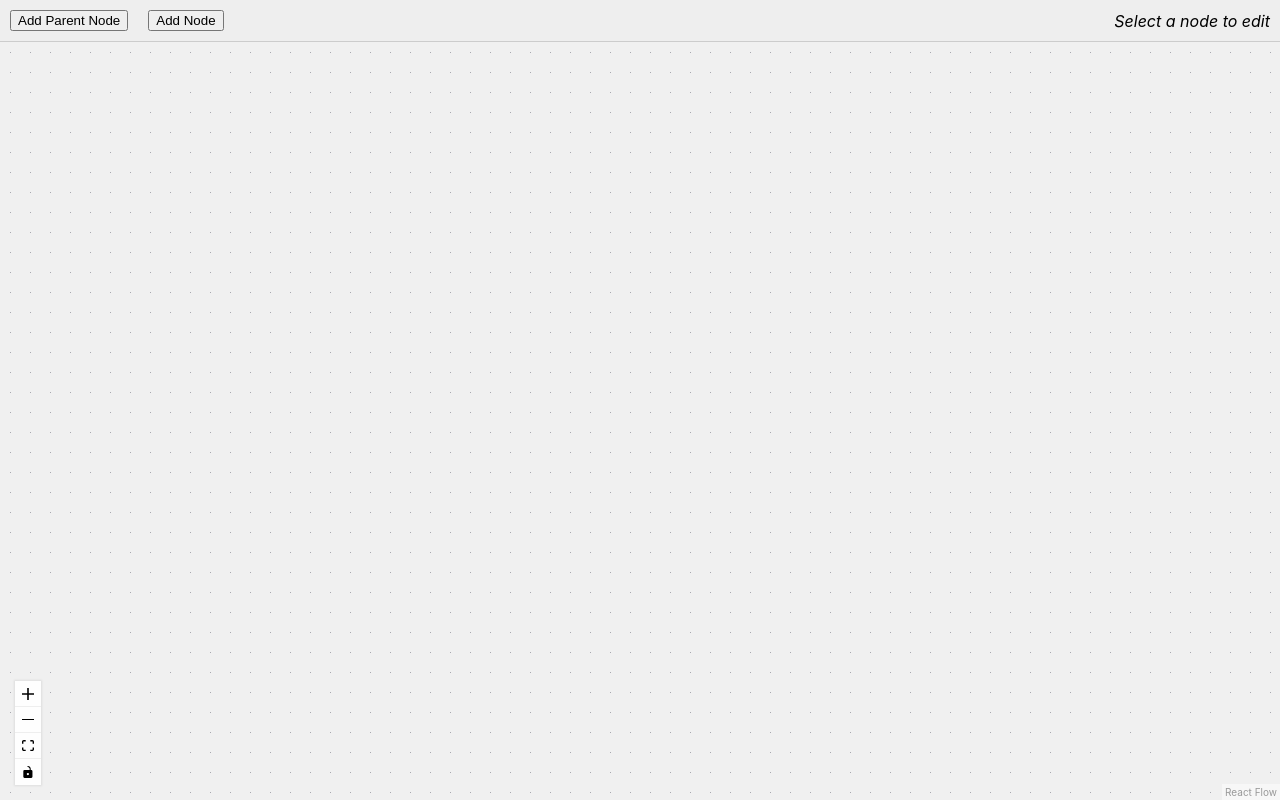
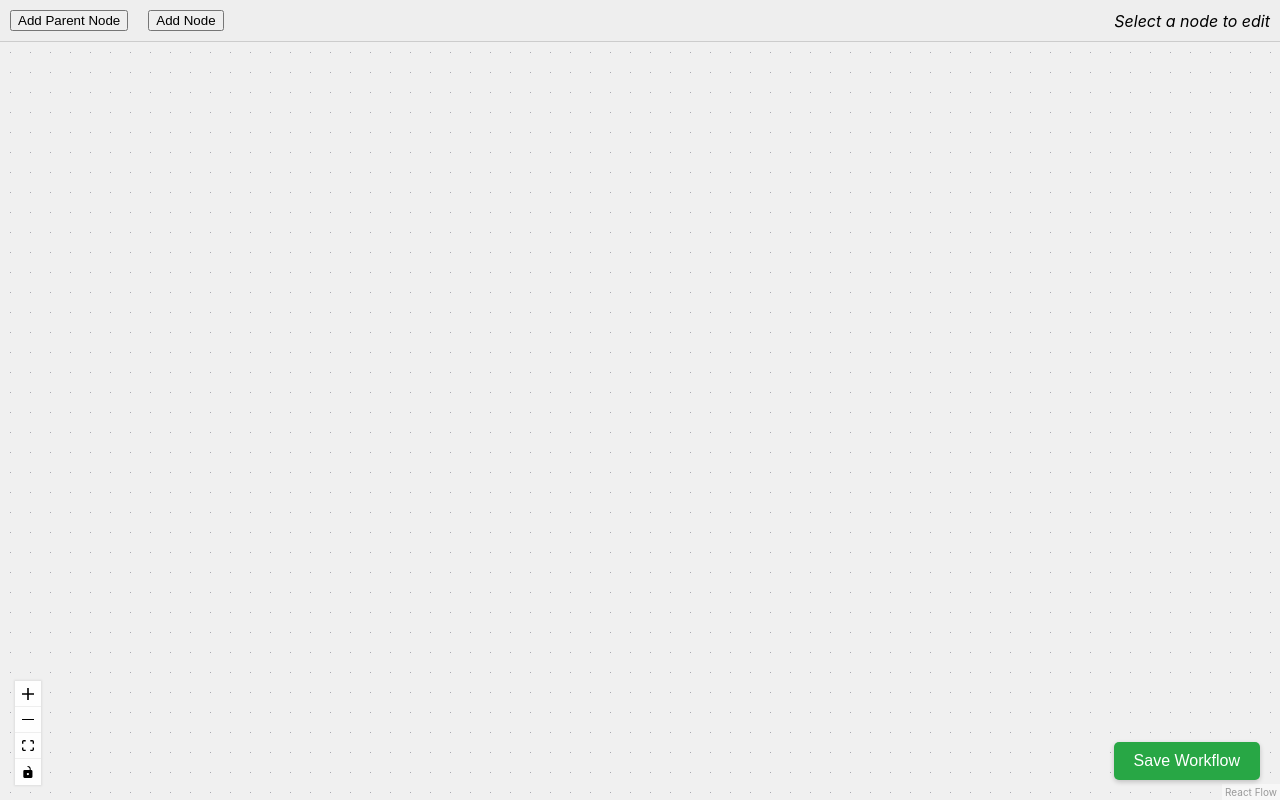
Before and after one commit to rasingollam/React-Flow-Tutorial, a React (Create React App) app in the folder workflow_testing/: page /design in a window 1280 px wide. Built offline with nearby package versions, Linux system fonts and the light colour scheme.

Commit message:
feat: Add save functionality to DesignWorkflows for logging current nodes and edges

```diff
--- a/workflow_testing/src/workflow/DesignWorkflows.js
+++ b/workflow_testing/src/workflow/DesignWorkflows.js
@@ -1,4 +1,4 @@
-import React, { useState, useCallback, useRef, useEffect, useMemo } from 'react'; // Added useMemo
+import React, { useState, useCallback, useRef, useEffect, useMemo } from 'react';
 import {
   ReactFlow,
   addEdge,
@@ -11,18 +11,36 @@ import '@xyflow/react/dist/style.css';
 
 import { initialNodes } from './nodes';
 import { initialEdges } from './edges';
-import CustomGroupNode from './CustomGroupNode'; // Import the custom group node
+import CustomGroupNode from './CustomGroupNode';
 
 // Basic styling for the container and toolbar
-const containerStyles = { height: '100vh', width: '100%', display: 'flex', flexDirection: 'column' };
-const toolbarStyles = { padding: '10px', borderBottom: '1px solid #ccc', background: '#eee', display: 'flex', flexWrap: 'wrap', alignItems: 'center', gap: '10px' }; // Added flexWrap
+const containerStyles = { height: '100vh', width: '100%', display: 'flex', flexDirection: 'column', position: 'relative' }; // Added position: relative
+const toolbarStyles = { padding: '10px', borderBottom: '1px solid #ccc', background: '#eee', display: 'flex', flexWrap: 'wrap', alignItems: 'center', gap: '10px' };
 const buttonStyles = { marginRight: '10px' };
 const inputStyles = { width: '60px', marginLeft: '5px' };
-const renameInputStyles = { width: '150px', marginLeft: '5px' }; // Style for rename input
+const renameInputStyles = { width: '150px', marginLeft: '5px' };
 const flowStyles = { flexGrow: 1 };
 const rfStyle = {
   backgroundColor: '#f0f0f0',
 };
+// Styles for the save button container and button
+const saveButtonContainerStyles = {
+  position: 'absolute',
+  right: '20px',
+  bottom: '20px',
+  zIndex: 10, // Ensure it's above the ReactFlow component
+};
+const saveButtonStyle = {
+  padding: '10px 20px',
+  fontSize: '16px',
+  cursor: 'pointer',
+  backgroundColor: '#28a745', // Green color
+  color: 'white',
+  border: 'none',
+  borderRadius: '5px',
+  boxShadow: '0 2px 5px rgba(0,0,0,0.2)',
+};
+
 
 // Counter for unique node IDs - Start from 0 for empty canvas
 let idCounter = 0;
@@ -30,8 +48,7 @@ const getId = () => `dndnode_${idCounter++}`;
 
 // Define the custom node types
 const nodeTypes = {
-  group: CustomGroupNode, // Register the custom group node
-  // Add other custom node types here if needed
+  group: CustomGroupNode,
 };
 
 function DesignWorkflows() {
@@ -221,6 +238,17 @@ function DesignWorkflows() {
   }, [selectedNodeId, renameInput, setNodes]); // Add dependencies
 
 
+  // Function to handle saving the workflow
+  const handleSave = useCallback(() => {
+    // For now, just log the current nodes and edges
+    // In a real app, you would send this data to a backend API
+    console.log("Saving Workflow:");
+    console.log("Nodes:", nodes);
+    console.log("Edges:", edges);
+    alert("Workflow data logged to console. Check the developer tools.");
+  }, [nodes, edges]); // Depend on nodes and edges
+
+
   return (
     <div style={containerStyles} ref={reactFlowWrapper}>
       <div style={toolbarStyles}>
@@ -281,7 +309,7 @@ function DesignWorkflows() {
           onNodesChange={onNodesChange}
           onEdgesChange={onEdgesChange}
           onConnect={onConnect}
-          nodeTypes={nodeTypes} // Pass the custom node types object
+          nodeTypes={nodeTypes}
           fitView
           style={rfStyle}
           attributionPosition="bottom-right"
@@ -291,6 +319,13 @@ function DesignWorkflows() {
           <Controls />
         </ReactFlow>
       </div>
+
+      {/* Save Button Container */}
+      <div style={saveButtonContainerStyles}>
+        <button onClick={handleSave} style={saveButtonStyle}>
+          Save Workflow
+        </button>
+      </div>
     </div>
   );
 }
```
